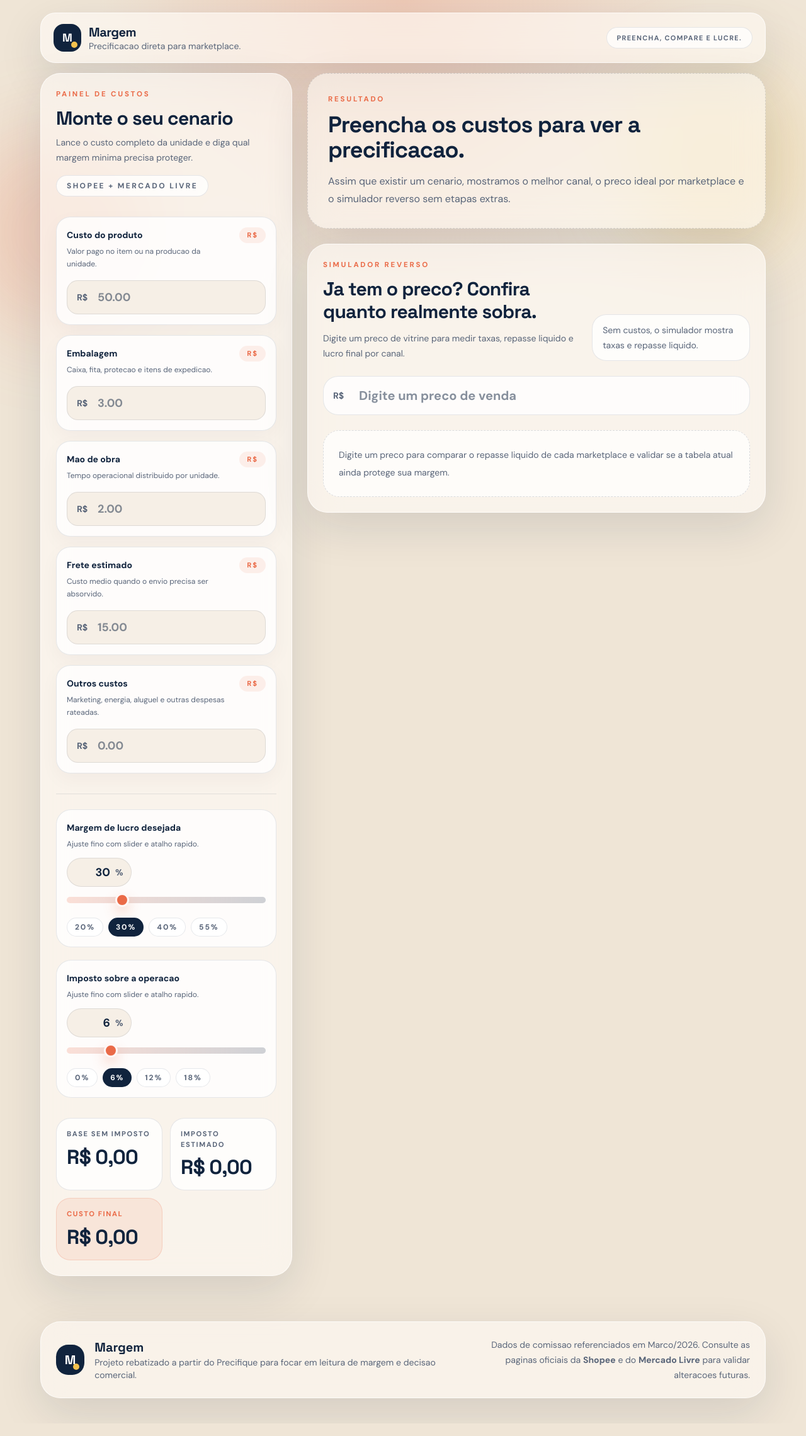
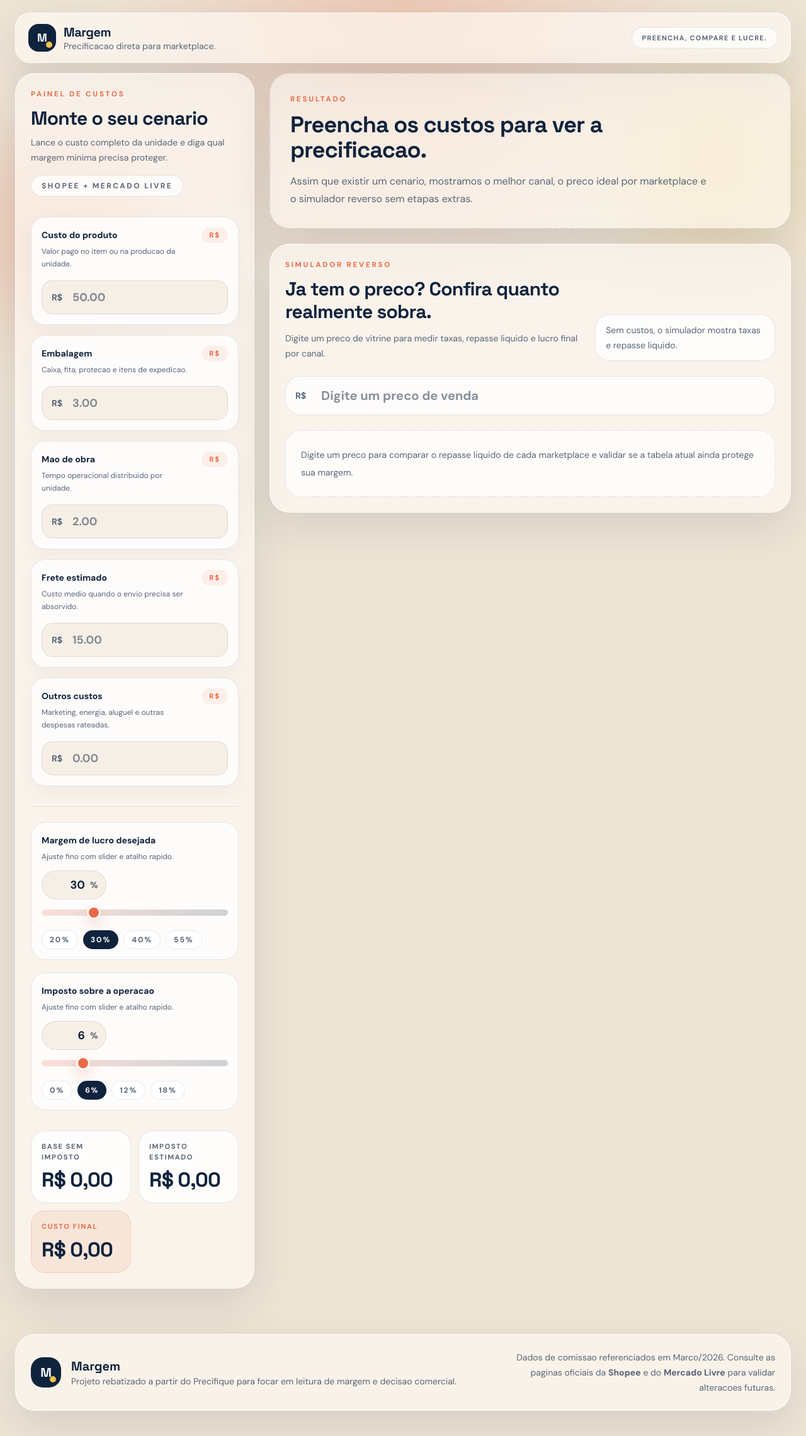
Before and after one commit to JohnPitter/precifique, a React (Vite) app: page / in a window 1280 px wide. Shown: the whole page at 63% size. Built offline with nearby package versions, Linux system fonts and the light colour scheme.

Commit message:
Widen results workspace

```diff
--- a/src/App.jsx
+++ b/src/App.jsx
@@ -45,8 +45,8 @@ export default function App() {
         <Header />
 
         <main className="flex-1 px-4 pb-12 sm:px-6">
-          <div className="mx-auto flex w-full max-w-6xl flex-col gap-6">
-            <div className="grid grid-cols-1 gap-6 lg:grid-cols-[400px_minmax(0,1fr)]">
+          <div className="mx-auto flex w-full max-w-[1380px] flex-col gap-6">
+            <div className="grid grid-cols-1 gap-6 lg:grid-cols-[360px_minmax(0,1fr)] xl:grid-cols-[380px_minmax(0,1fr)]">
               <aside className="lg:sticky lg:top-6 lg:self-start">
                 <CostForm
                   costs={costs}
--- a/src/components/Footer.jsx
+++ b/src/components/Footer.jsx
@@ -1,7 +1,7 @@
 export default function Footer() {
   return (
     <footer className="px-4 pb-10 pt-6 sm:px-6">
-      <div className="mx-auto flex max-w-6xl flex-col gap-4 rounded-[2rem] border border-white/70 bg-surface/80 p-5 shadow-panel backdrop-blur-xl sm:flex-row sm:items-center sm:justify-between sm:p-6">
+      <div className="mx-auto flex max-w-[1380px] flex-col gap-4 rounded-[2rem] border border-white/70 bg-surface/80 p-5 shadow-panel backdrop-blur-xl sm:flex-row sm:items-center sm:justify-between sm:p-6">
         <div className="flex items-center gap-4">
           <div className="relative flex h-12 w-12 items-center justify-center rounded-[1.2rem] bg-ink text-white">
             <span className="font-display text-xl font-bold">M</span>
--- a/src/components/Header.jsx
+++ b/src/components/Header.jsx
@@ -1,7 +1,7 @@
 export default function Header() {
   return (
     <header className="px-4 pt-4 pb-4 sm:px-6 sm:pt-5">
-      <div className="mx-auto flex max-w-6xl flex-wrap items-center justify-between gap-4 rounded-[1.5rem] border border-white/70 bg-surface/82 px-4 py-4 shadow-panel backdrop-blur-xl sm:flex-nowrap sm:px-5">
+      <div className="mx-auto flex max-w-[1380px] flex-wrap items-center justify-between gap-4 rounded-[1.5rem] border border-white/70 bg-surface/82 px-4 py-4 shadow-panel backdrop-blur-xl sm:flex-nowrap sm:px-5">
         <div className="flex min-w-0 items-center gap-3">
           <div className="relative flex h-11 w-11 items-center justify-center rounded-[1rem] bg-ink text-white">
             <span className="font-display text-lg font-bold">M</span>
```
